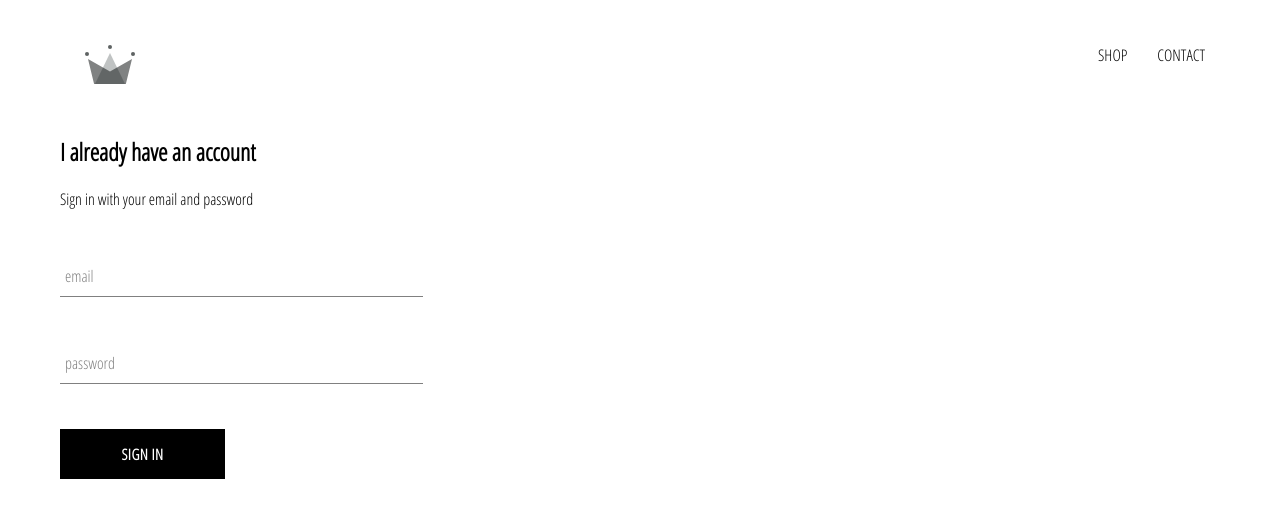
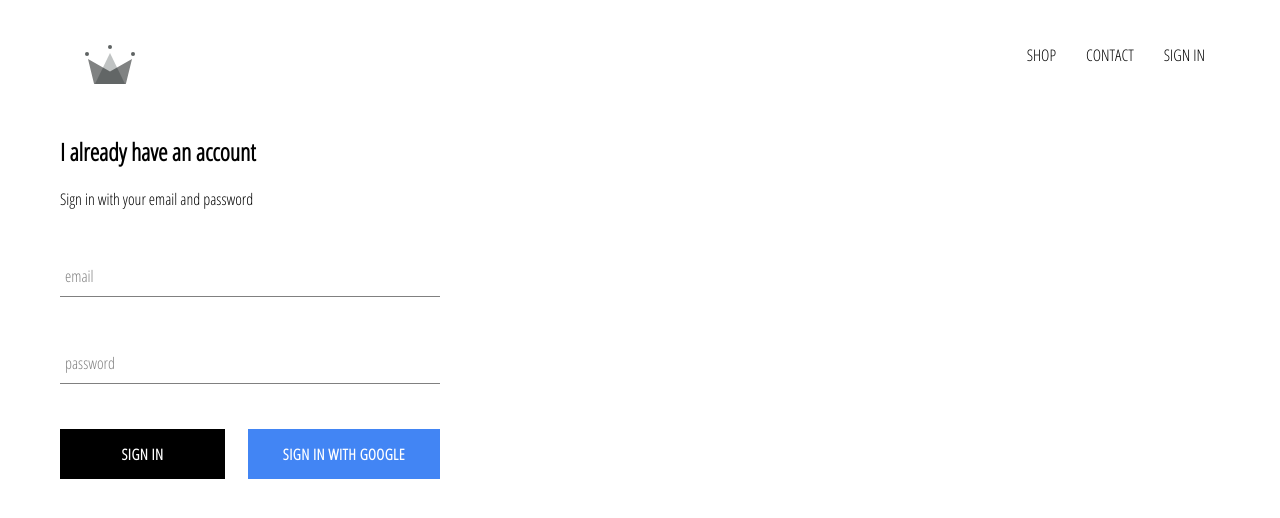
Before and after one commit to austinask/crwn-clothing, a React (Create React App) app: page /signin in a window 1280 px wide. Shown: the top 518 px of the page. Built offline with nearby package versions, Linux system fonts and the light colour scheme; no server answers.

Commit message:
integrated firebase into application, created sign in page with with sign in component and sign in with google

```diff
--- a/package.json
+++ b/package.json
@@ -7,6 +7,7 @@
     "@testing-library/react": "^11.2.7",
     "@testing-library/user-event": "^12.8.3",
     "dom": "^0.0.3",
+    "firebase": "^9.6.4",
     "node-sass": "^7.0.1",
     "react": "^17.0.2",
     "react-dom": "^17.0.2",
--- a/src/App.css
+++ b/src/App.css
@@ -7,3 +7,7 @@
     text-decoration: none;
     color: black;
 }
+
+*{
+    box-sizing: border-box;
+}
--- a/src/App.js
+++ b/src/App.js
@@ -6,11 +6,35 @@
 import ShopPage from './pages/shop/shop.component';
 import Header from './components/header/header.component';
 import SignInAndSignUpPage from './pages/sign-in-and-sign-up/sign-in-and-sign-up.component';
+import { auth } from './firebase/firebase.utils';
 
-function App() {
+class App extends React.Component {
+  constructor() {
+    super();
+
+    this.state = {
+      currentUser: null
+    }
+  }
+
+  unsubscribeFromAuth = null
+
+  componentDidMount() {
+  this.unsubscribeFromAuth = auth.onAuthStateChanged(user => {
+      this.setState({  currentUser: user });
+
+      console.log(user);
+    })
+  }
+
+  componentWillUnmount() {
+    this.unsubscribeFromAuth();
+  }
+
+  render() {
   return (
   <div>
-      <Header />
+    <Header currentUser={this.state.currentUser} />
     <Switch>
     <Route exact path= '/' component={HomePage} />
     <Route path='/shop' component={ShopPage} />
@@ -19,5 +43,6 @@
   </div>
 );
 }
+}
 
 export default App;
--- a/src/components/custom-buttom/custom-button.component.jsx
+++ b/src/components/custom-buttom/custom-button.component.jsx
@@ -2,8 +2,8 @@
 
 import './custom-button.styles.scss';
 
-const CustomButton = ({ children, ...otherProps }) => (
-    <button className='custom-button' {...otherProps}>
+const CustomButton = ({ children, isGoogleSignIn, ...otherProps }) => (
+    <button className={`${isGoogleSignIn ? 'google-sign-in' : ''} custom-button`} {...otherProps}>
         {children}
     </button>
 )
--- a/src/components/custom-buttom/custom-button.styles.scss
+++ b/src/components/custom-buttom/custom-button.styles.scss
@@ -14,9 +14,20 @@
     border: none;
     cursor: pointer;
 
+
     &:hover {
       background-color: white;
       color: black;
       border: 1px solid black;
     }
+
+    &.google-sign-in {
+      background-color: #4285f4;
+      color: white;
+
+      &.hover {
+        background-color: #357ae8;
+        border: none;
+      }
+    }
   }
--- a/src/components/header/header.component.jsx
+++ b/src/components/header/header.component.jsx
@@ -3,9 +3,11 @@
 
 import { ReactComponent as Logo } from '../../assets/crown.svg';
 
+import { auth } from '../../firebase/firebase.utils';
+
 import './header.styles.scss';
 
-const Header = () => (
+const Header = ( { currentUser } ) => (
     <div className='header'>
       <Link className='logo-container' to="/">
         <Logo className='logo' />
@@ -17,6 +19,12 @@
           <Link className='option' to='/shop'>
             CONTACT
           </Link>
+          {
+            currentUser?
+            <div className='option' onClick={() => auth.signOut()}>SIGN OUT</div>
+            :
+            <Link className='option' to='/signin'>SIGN IN</Link>
+          }
       </div>
     </div>
 )
--- a/src/components/header/header.styles.scss
+++ b/src/components/header/header.styles.scss
@@ -20,6 +20,7 @@
 
       .option {
         padding: 10px 15px;
+        cursor: pointer;
       }
     }
   }
--- a/src/components/sign-in/sign-in.component.jsx
+++ b/src/components/sign-in/sign-in.component.jsx
@@ -5,6 +5,8 @@
 import CustomButton from '../custom-buttom/custom-button.component';
 
 import './sign-in.styles.scss';
+
+import { signInWithGoogle } from '../../firebase/firebase.utils';
 
 class SignIn extends React.Component{
     constructor(props){
@@ -50,8 +52,13 @@
             label="password"
             required />
 
-
-            <CustomButton type='submit'> Sign in </CustomButton>
+            <div className='buttons'>
+            <CustomButton type='button'> Sign in </CustomButton>
+            <CustomButton onClick={signInWithGoogle} isGoogleSignIn>
+              {' '}
+              Sign in with Google{' '}
+               </CustomButton>
+               </div>
         </form>
         </div>
 
--- a/src/components/sign-in/sign-in.styles.scss
+++ b/src/components/sign-in/sign-in.styles.scss
@@ -1,9 +1,14 @@
 .sign-in{
-    width: 30%;
+    width: 380px;
     display: flex;
     flex-direction: column;
 
 .title {
     margin: 10px 0;
+ }
+
+ .buttons {
+     display: flex;
+     justify-content: space-between;
+ }
 }
-}
--- /dev/null
+++ b/src/firebase/firebase.utils.js
@@ -0,0 +1,23 @@
+import firebase from 'firebase/compat/app';
+import 'firebase/compat/firestore';
+import 'firebase/compat/auth';
+
+const config = {
+  apiKey: "AIzaSyDGxwggZYPmKdM8g2rJaTiPjRzLEdPCMpM",
+  authDomain: "crwn-db-67be4.firebaseapp.com",
+  projectId: "crwn-db-67be4",
+  storageBucket: "crwn-db-67be4.appspot.com",
+  messagingSenderId: "917752869031",
+  appId: "1:917752869031:web:b3729a42848402f3272b82"
+};
+
+  firebase.initializeApp(config);
+
+  export const auth = firebase.auth();
+  export const firestore = firebase.firestore();
+
+  const provider = new firebase.auth.GoogleAuthProvider();
+  provider.setCustomParameters({ prompt: 'select_account'});
+  export const signInWithGoogle = () => auth.signInWithPopup(provider);
+
+  export default firebase;
```
Also changed, not shown: 1 other file (tests, documents, lock files or other folders). Lines whose indentation alone changed are shown as unchanged.
